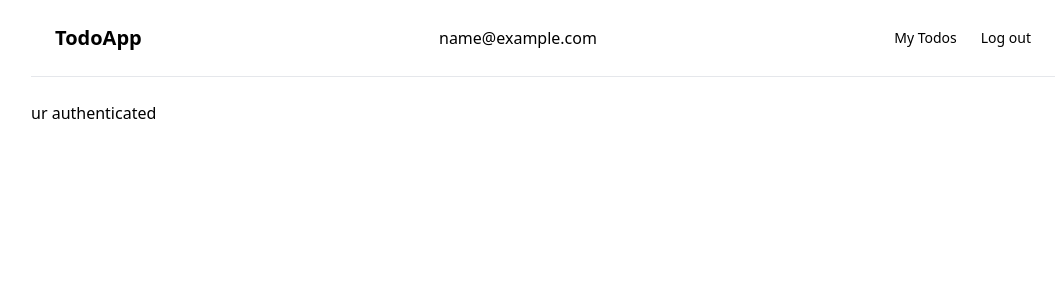
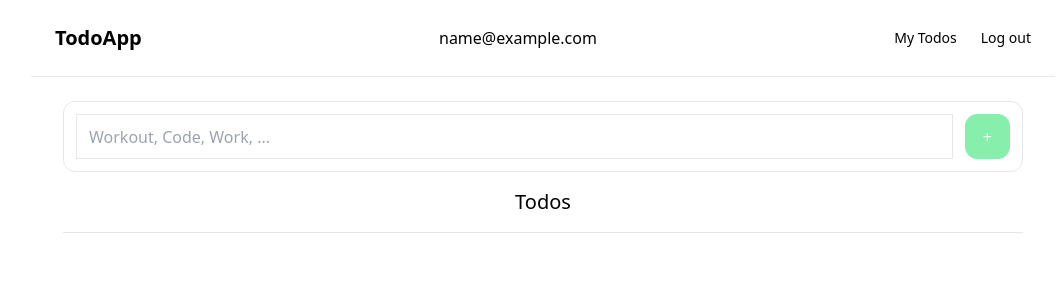
Before and after one commit to megatronhehe/learn-auth-netninja, a React (Vite) app in the folder frontend/: page / in a window 1280 px wide. Shown: the top 300 px of the page, without its empty margins (97-1159 px from the left). Built offline with nearby package versions, Linux system fonts and the light colour scheme; sample sign-in values are in the browser's storage.

Commit message:
feat: simple add todo form, todos context

```diff
--- a/frontend/src/App.jsx
+++ b/frontend/src/App.jsx
@@ -7,7 +7,7 @@ import {
 	RouterProvider,
 } from "react-router-dom";
 
-import Todos from "./pages/Todos";
+import Todos from "./pages/Todos/Todos";
 import Layout from "./components/Layout";
 import Login from "./pages/Login/Login";
 import Signup from "./pages/Signup/Signup";
--- /dev/null
+++ b/frontend/src/context/TodosContext/TodosContext.js
@@ -0,0 +1,5 @@
+import { createContext } from "react";
+
+const TodosContext = createContext();
+
+export default TodosContext;
--- /dev/null
+++ b/frontend/src/context/TodosContext/TodosContextProvider.jsx
@@ -0,0 +1,11 @@
+import React from "react";
+
+import TodosContext from "./TodosContext";
+
+export default function TodosContextProvider({ children }) {
+	const test = "this is todos context";
+
+	return (
+		<TodosContext.Provider value={{ test }}>{children}</TodosContext.Provider>
+	);
+}
--- a/frontend/src/main.jsx
+++ b/frontend/src/main.jsx
@@ -4,11 +4,14 @@ import App from "./App.jsx";
 import "./index.css";
 
 import AuthContextProvider from "./context/AuthContext/AuthContextProvider.jsx";
+import TodosContextProvider from "./context/TodosContext/TodosContextProvider.jsx";
 
 ReactDOM.createRoot(document.getElementById("root")).render(
 	<React.StrictMode>
 		<AuthContextProvider>
-			<App />
+			<TodosContextProvider>
+				<App />
+			</TodosContextProvider>
 		</AuthContextProvider>
 	</React.StrictMode>
 );
--- a/frontend/src/pages/Todos.jsx
+++ /dev/null
@@ -1,14 +0,0 @@
-import React, { useContext } from "react";
-
-import AuthContext from "../context/AuthContext/AuthContext";
-import { Navigate, redirect } from "react-router-dom";
-
-export default function Todos() {
-	const { user } = useContext(AuthContext);
-
-	if (!user) {
-		return <Navigate to="/login" />;
-	}
-
-	return <div>ur authenticated</div>;
-}
--- /dev/null
+++ b/frontend/src/pages/Todos/Todos.jsx
@@ -0,0 +1,37 @@
+import React, { useContext } from "react";
+
+import AuthContext from "../../context/AuthContext/AuthContext";
+
+import TodosContext from "../../context/TodosContext/TodosContext";
+
+import { Navigate } from "react-router-dom";
+
+export default function Todos() {
+	const { user } = useContext(AuthContext);
+
+	if (!user) {
+		return <Navigate to="/login" />;
+	}
+
+	const { test } = useContext(TodosContext);
+
+	console.log(test);
+
+	return (
+		<div className="px-8">
+			<form className="flex gap-3 p-3 border rounded-xl">
+				<input
+					required
+					placeholder="Workout, Code, Work, ..."
+					className="w-full px-3 py-1 border outline-none"
+					type="text"
+				/>
+
+				<button className="w-12 text-white duration-200 bg-green-300 border border-green-300 rounded-xl hover:rounded-none hover:bg-white hover:text-green-300 aspect-square ">
+					+
+				</button>
+			</form>
+			<h1 className="pb-4 my-4 text-xl text-center border-b">Todos</h1>
+		</div>
+	);
+}
```
